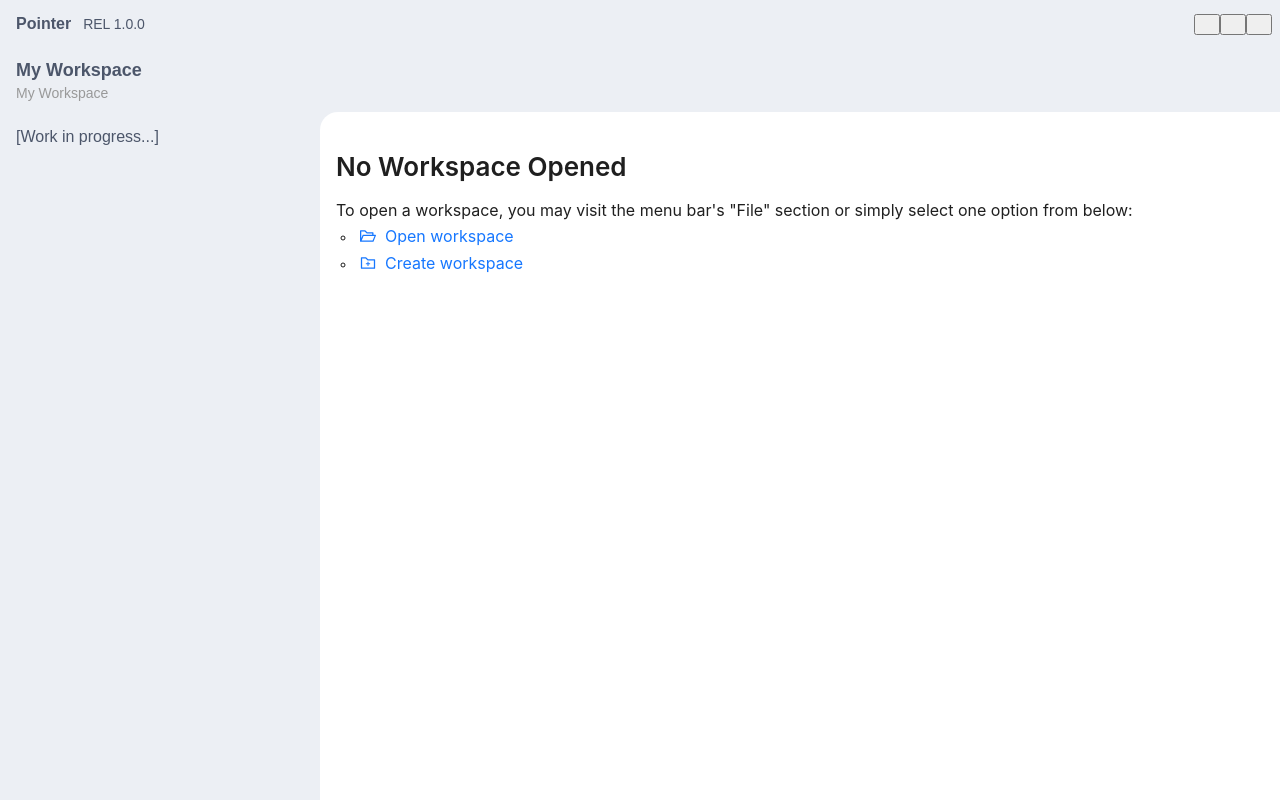
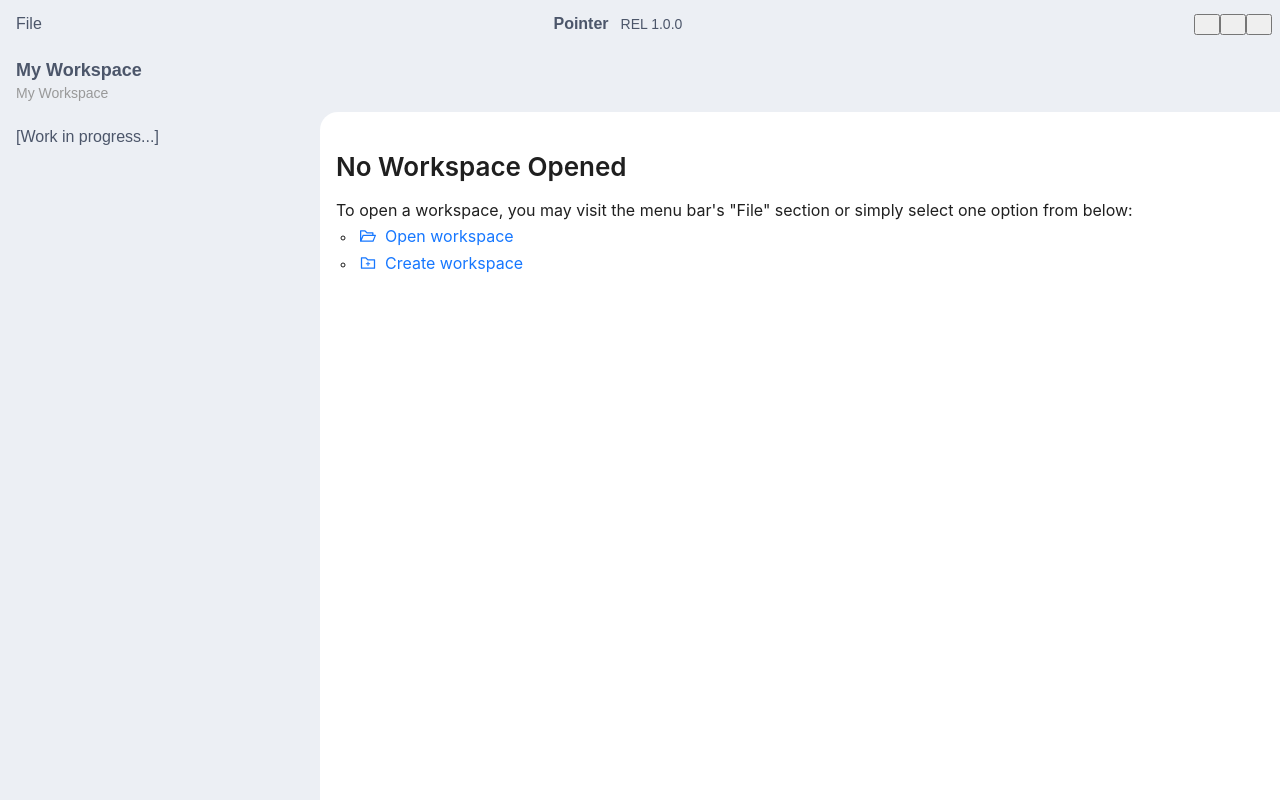
Before and after one commit to MarcusPy827/Pointer, a React (Vite) app in the folder src/renderer/: page / in a window 1280 px wide. Built offline with nearby package versions, Linux system fonts and the light colour scheme.

Commit message:
[Frontend] [Menu bar] Added: Menu bar layout

```diff
--- a/src/renderer/src/assets/main.css
+++ b/src/renderer/src/assets/main.css
@@ -13,6 +13,14 @@ html, body {
   -moz-user-select: none !important;
   -ms-user-select: none !important;
   -webkit-user-select: none !important;
+}
+
+.drag-but-no-select {
+  user-select: none !important;
+  -moz-user-select: none !important;
+  -ms-user-select: none !important;
+  -webkit-user-select: none !important;
+  -webkit-app-region: drag !important;
 }
 
 .title-bar {
@@ -54,6 +62,21 @@ html, body {
   justify-content: flex-start;
   align-items: center;
   -webkit-app-region: no-drag;
+}
+
+.titlebar-menu {
+  color: var(--on-background);
+  background: var(--background);
+  font-size: 16px;
+  transition: all 0.2s;
+}
+
+.titlebar-menu:hover {
+  color: var(--on-background);
+  background: var(--background);
+  font-size: 16px;
+  font-weight: bold;
+  transition: all 0.2s;
 }
 
 .app-title {
--- a/src/renderer/src/components/TitleBar.tsx
+++ b/src/renderer/src/components/TitleBar.tsx
@@ -3,22 +3,39 @@ import { getAppVersionString } from './Versions'
 import { WindowCommandType } from '../../../shared/WindowCommandType'
 import 'mdui/dist/css/mdui.min.css'
 import 'mdui/dist/js/mdui.min.js'
+import type { MenuProps } from 'antd';
+import { Dropdown } from 'antd'
 
 export default function TitleBar(): JSX.Element {
   const onWindowResize = async (type: WindowCommandType): Promise<void> => {
     // @ts-ignore API field already defined in preload
     await window.api.resizeWindowFunc(type)
   }
+
+  const fileMenuItems: MenuProps['items'] = [
+    {
+      key: '1',
+      label: <span>Create workspace</span>,
+      icon: null
+    },
+    {
+      key: '2',
+      label: <span>Open workspace</span>,
+      icon: null
+    }
+  ]
+
   return (
     <>
       <div className="title-bar no-select">
         <div className="title-bar-section no-select">
-          <span className="app-title no-select" draggable={false}>
-            Pointer
-          </span>
-          <span className="app-version no-select" draggable={false}>
-            REL {getAppVersionString()}
-          </span>
+          <Dropdown menu={{ items: fileMenuItems }}>
+            <span className="titlebar-menu">File</span>
+          </Dropdown>
+        </div>
+        <div className="title-bar-section drag-but-no-select">
+          <span className="app-title drag-but-no-select">Pointer</span>
+          <span className="app-version drag-but-no-select">REL {getAppVersionString()}</span>
         </div>
 
         <div className="title-bar-btn-section no-select">
```
